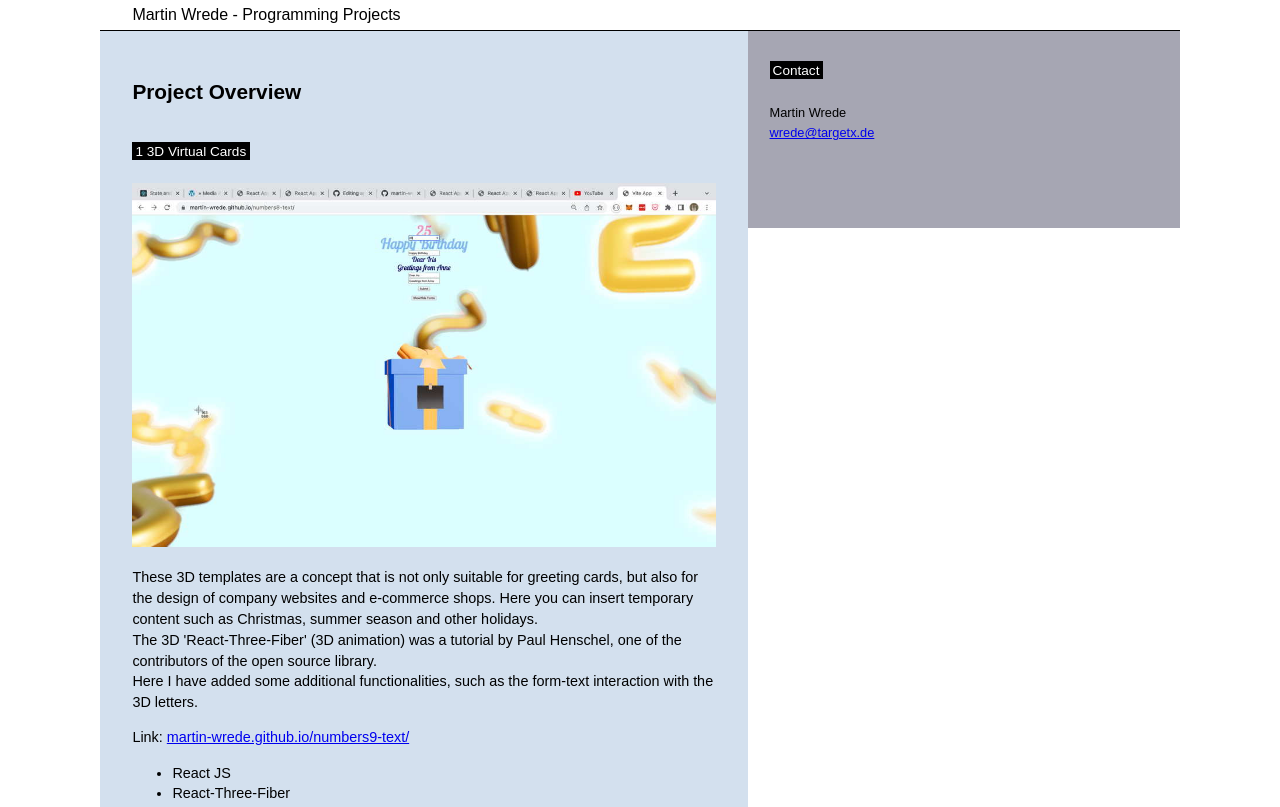
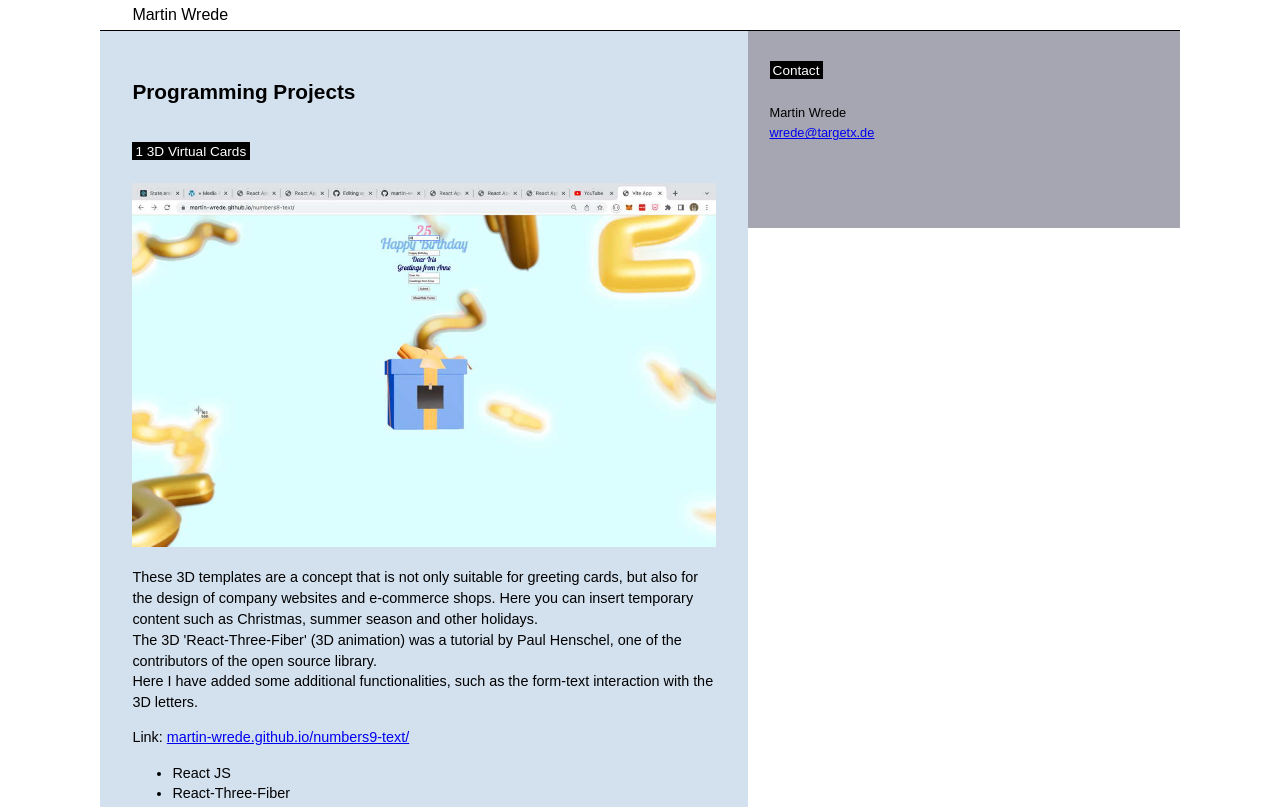
Before and after one commit to martin-wrede/programming, a website: page index.html in a window 1280 px wide. Shown: the top 807 px of the page. Drawn offline with Linux system fonts and the light colour scheme.

Commit message:
>2nd commit, text corrections

```diff
--- a/index.html
+++ b/index.html
@@ -12,7 +12,7 @@
     <div class="App" id="wrapper">
       <header  id="header">
         <div class="logo-container logo">
-            <span >Martin Wrede  - Programming Projects</span>
+            <span >Martin Wrede</span>
         </div>
     <nav></nav>
     </header>
@@ -22,7 +22,7 @@
       <div class="content_main" id="content">
 
 
-      <h1>Project Overview</h1>
+      <h1>Programming Projects</h1>
 
           <br>
       <span class="text-markierung">1 3D Virtual Cards</span>
```
